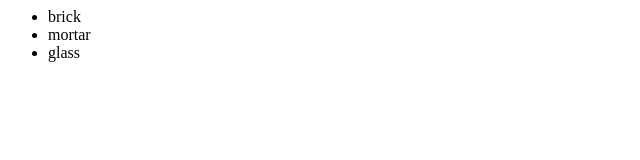
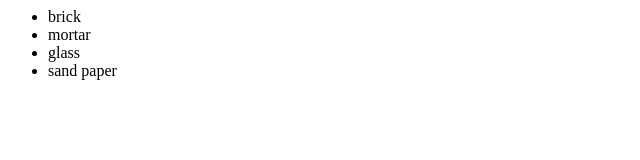
Before and after one commit to Gorjan97/GitVezbi, a plain HTML site: page index.html in a window 1280 px wide. Shown: the full height of the page, 0-640 px from the left. Drawn offline with Linux system fonts and the light colour scheme.

Commit message:
changed sand in to sand paper

```diff
--- a/index.html
+++ b/index.html
@@ -5,6 +5,7 @@
 		<li>brick</li>
 		<li>mortar</li>
 		<li>glass</li>
+		<li>sand paper</li>
 	</ul>
 	</div>
 </body>
```
